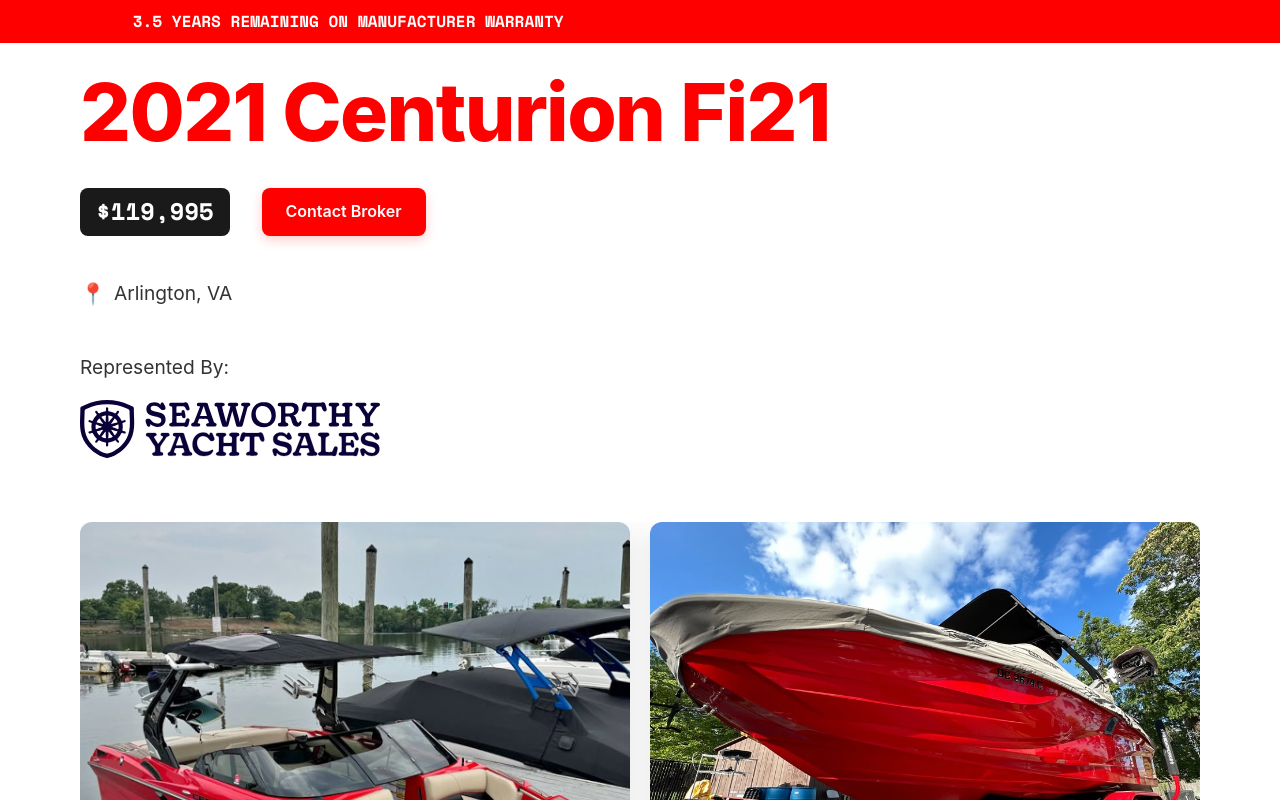
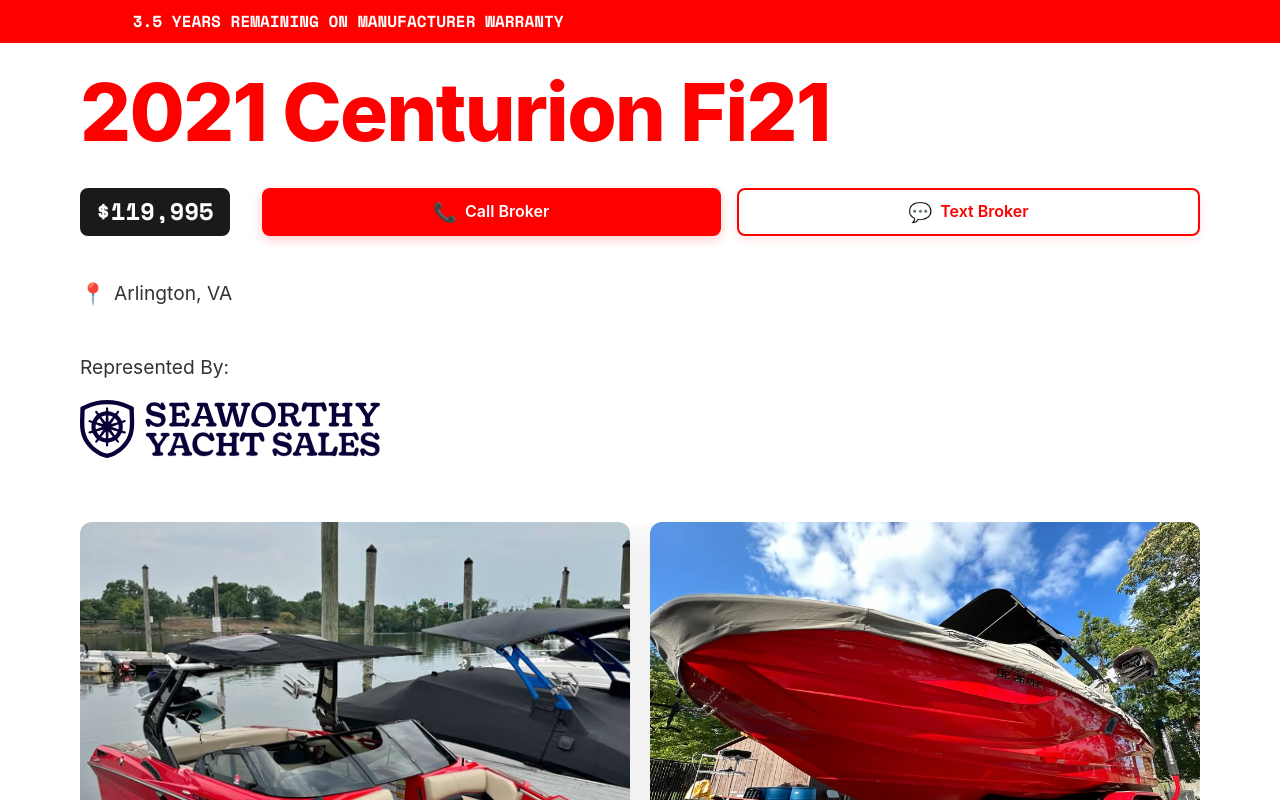
Before and after one commit to tjcandesign/boat, a React (Vite) app: page / in a window 1280 px wide. Shown: the top 800 px of the page. Built offline with nearby package versions, Linux system fonts and the light colour scheme.

Commit message:
Add call and text options to contact broker button

```diff
--- a/src/App.jsx
+++ b/src/App.jsx
@@ -65,9 +65,16 @@ function App() {
               <h1>2021 Centurion Fi21</h1>
               <div className="price-action-group">
                 <div className="price">$119,995</div>
-                <a href="tel:+12026000069" className="cta-button">
-                  Contact Broker
-                </a>
+                <div className="contact-options">
+                  <a href="tel:+12026000069" className="cta-button">
+                    <span className="icon">📞</span>
+                    Call Broker
+                  </a>
+                  <a href="sms:+12026000069" className="cta-button cta-button-secondary">
+                    <span className="icon">💬</span>
+                    Text Broker
+                  </a>
+                </div>
               </div>
             </div>
             <p className="location">
--- a/src/styles/App.css
+++ b/src/styles/App.css
@@ -104,10 +104,17 @@
   }
 }
 
+.contact-options {
+  display: flex;
+  gap: 1rem;
+  width: 100%;
+}
+
 .cta-button {
   display: inline-flex;
   align-items: center;
   justify-content: center;
+  gap: 0.5rem;
   height: 48px;
   padding: 0.8rem 1.5rem;
   background: #FF0000;
@@ -117,11 +124,28 @@
   font-weight: 600;
   box-shadow: 0 4px 12px rgba(255, 0, 0, 0.2);
   transition: transform 0.2s, box-shadow 0.2s;
+  flex: 1;
 }
 
 .cta-button:hover {
   transform: translateY(-2px);
   box-shadow: 0 6px 16px rgba(255, 0, 0, 0.3);
+}
+
+.cta-button-secondary {
+  background: white;
+  color: #FF0000;
+  border: 2px solid #FF0000;
+  box-shadow: 0 4px 12px rgba(255, 0, 0, 0.1);
+}
+
+.cta-button-secondary:hover {
+  background: #fff5f5;
+  box-shadow: 0 6px 16px rgba(255, 0, 0, 0.2);
+}
+
+.cta-button .icon {
+  font-size: 1.2rem;
 }
 
 .header {
```
